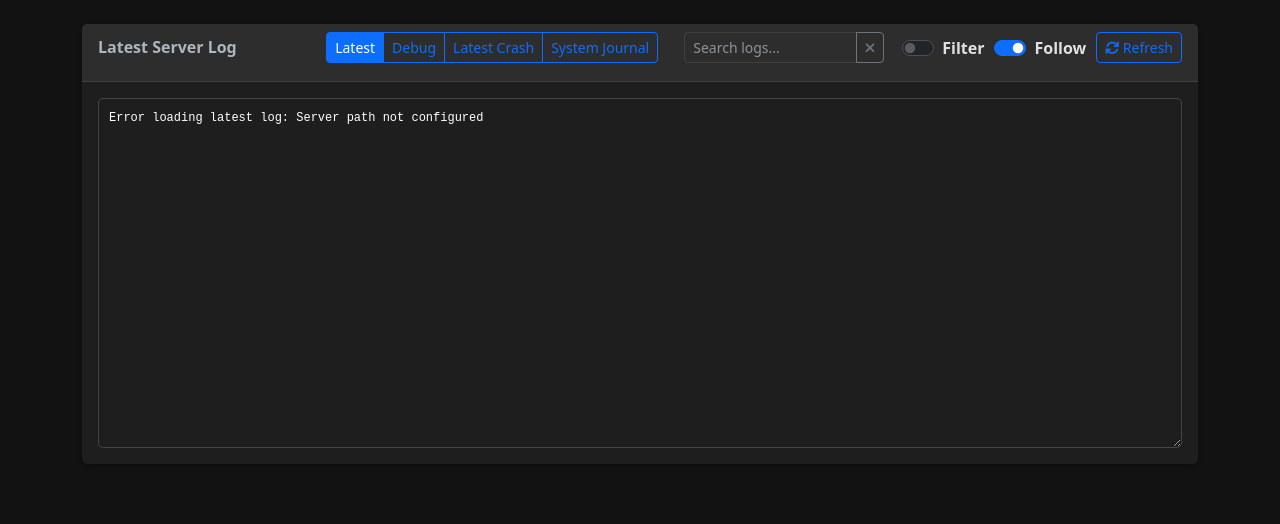
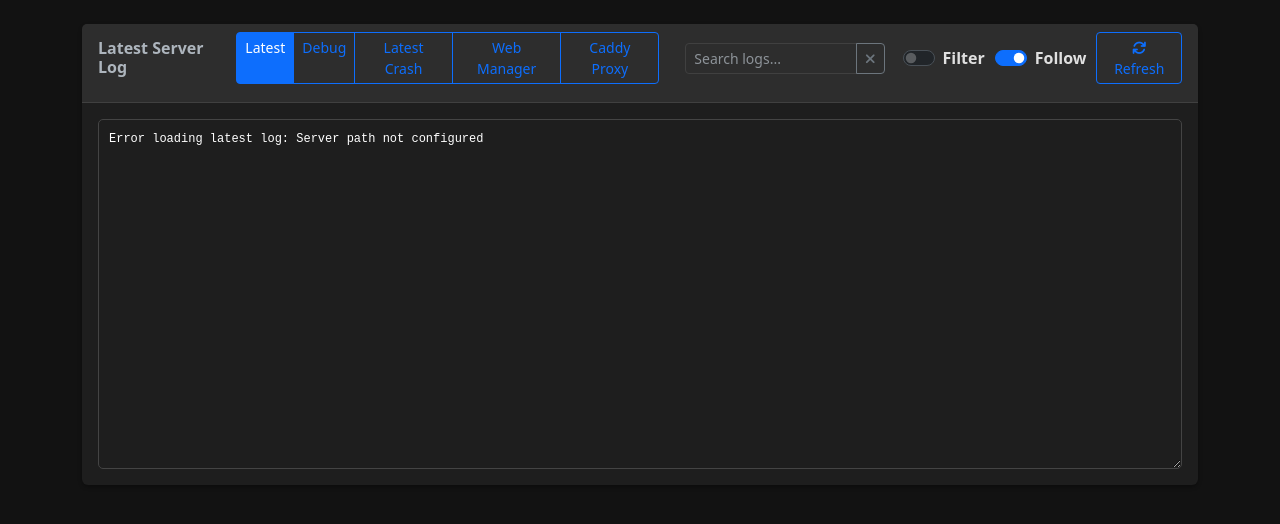
Before and after one commit to Hr46ph/vaulthunters_web_manager, a Flask app: page /logs in a window 1280 px wide. Shown: the part 56-580 px from the top of the page. Run offline with Flask 3, Linux system fonts and the light colour scheme; the visitor is signed in with stand-in values (Sample User, id 1); parts of the project's set-up code (start-up, migrations or seed data) failed here and were passed over; some libraries are stand-ins or nearby versions.

Commit message:
Improve server startup and UI enhancements for v1.1.0
- Use systemd-run for proper server process isolation from web manager
- Enhance server properties modal with cleaner layout and better UX
- Improve log viewer with separated journal sources (Web Manager/Caddy)
- Remove unnecessary alerts and improve user feedback flow

🤖 Generated with [Claude Code](https://claude.ai/code)

Co-Authored-By: Claude <noreply@anthropic.com>

```diff
--- a/static/js/app.js
+++ b/static/js/app.js
@@ -841,48 +841,49 @@ function loadServerPropertiesModal() {
 
 function populatePropertiesIssues(issues) {
     const issuesContainer = document.getElementById('propertiesIssuesList');
+    const overviewSummary = document.getElementById('propertiesOverviewSummary');
     if (!issuesContainer) return;
 
+    // Populate overview summary
+    if (overviewSummary) {
+        const criticalCount = issues.filter(issue => issue.severity === 'critical').length;
+        const warningCount = issues.filter(issue => issue.severity === 'warning').length;
+
+        let summaryText = `${issues.length} setting${issues.length > 1 ? 's' : ''} need${issues.length === 1 ? 's' : ''} attention`;
+        if (criticalCount > 0) {
+            summaryText += ` (${criticalCount} critical)`;
+        }
+        overviewSummary.textContent = summaryText;
+    }
+
+    // Populate issues list with clean layout
     let html = '';
 
     issues.forEach((issue, index) => {
-        const severityBadge = issue.severity === 'critical' ?
-            '<span class="badge bg-danger">Critical</span>' :
-            '<span class="badge bg-warning">Warning</span>';
+        const severityIcon = issue.severity === 'critical' ?
+            '<i class="fas fa-exclamation-circle text-danger"></i>' :
+            '<i class="fas fa-exclamation-triangle text-warning"></i>';
 
         html += `
-            <div class="card mb-3">
-                <div class="card-header d-flex justify-content-between align-items-center">
-                    <h6 class="mb-0">
-                        <i class="fas fa-cog"></i> ${issue.name}
-                        ${severityBadge}
-                    </h6>
+            <div class="mb-4 ${index < issues.length - 1 ? 'pb-3 border-bottom' : ''}">
+                <div class="d-flex align-items-center mb-2">
+                    ${severityIcon}
+                    <strong class="ms-2">${issue.name}</strong>
                 </div>
-                <div class="card-body">
-                    <p class="mb-2">${issue.description}</p>
-
-                    <div class="row mb-3">
-                        <div class="col-md-6">
-                            <strong>Current Value:</strong>
-                            <code class="text-danger">${issue.current_value}</code>
-                        </div>
-                        <div class="col-md-6">
-                            <strong>Required Value:</strong>
-                            <code class="text-success">${issue.required_value}</code>
-                        </div>
+                <p class="mb-2 text-muted">${issue.description}</p>
+                <div class="row mb-2">
+                    <div class="col-md-6">
+                        <small class="text-muted">Current:</small>
+                        <code class="d-block text-danger">${issue.current_value}</code>
                     </div>
-
-                    <div class="alert alert-sm alert-info mb-2">
-                        <i class="fas fa-info-circle"></i>
-                        <strong>Why this is needed:</strong> ${issue.technical_details}
+                    <div class="col-md-6">
+                        <small class="text-muted">Required:</small>
+                        <code class="d-block text-success">${issue.required_value}</code>
                     </div>
-
-                    ${issue.security_note ? `
-                        <div class="alert alert-sm alert-warning mb-0">
-                            <i class="fas fa-shield-alt"></i>
-                            <strong>Security Note:</strong> ${issue.security_note}
-                        </div>
-                    ` : ''}
+                </div>
+                <div class="small text-muted">
+                    <i class="fas fa-info-circle"></i> ${issue.technical_details}
+                    ${issue.security_note ? `<br><i class="fas fa-shield-alt text-danger"></i> <span class="text-danger">${issue.security_note}</span>` : ''}
                 </div>
             </div>
         `;
@@ -892,38 +893,35 @@ function populatePropertiesIssues(issues) {
 }
 
 function configurePasswordOptions(validation) {
-    const keepPasswordOption = document.getElementById('keepPasswordOption');
+    const rconPasswordSection = document.getElementById('rconPasswordSection');
     const generatePasswordOption = document.getElementById('generatePassword');
     const customPasswordOption = document.getElementById('customPassword');
-    const keepPasswordRadio = document.getElementById('keepPassword');
 
-    // Check if there's an RCON password issue and if password already exists
-    const hasRconPasswordIssue = validation.issues && validation.issues.some(issue => issue.setting === 'rcon.password');
+    // Check if there's an RCON password issue (missing password or RCON disabled)
+    const hasRconPasswordIssue = validation.issues && validation.issues.some(issue =>
+        issue.setting === 'rcon.password' || issue.setting === 'enable-rcon'
+    );
     const hasExistingPassword = validation.has_rcon_password;
+    const rconEnabled = validation.rcon_enabled !== false; // Default to true if not specified
 
-    if (hasRconPasswordIssue && hasExistingPassword) {
-        // Password exists but there's still an issue - show keep password option
-        // This shouldn't normally happen with our fixed logic, but just in case
-        keepPasswordOption.style.display = 'block';
-        keepPasswordRadio.checked = true;
-        generatePasswordOption.checked = false;
-    } else if (hasRconPasswordIssue && !hasExistingPassword) {
-        // No password exists - hide keep password option, default to generate
-        keepPasswordOption.style.display = 'none';
-        generatePasswordOption.checked = true;
-    } else if (hasExistingPassword) {
-        // Password exists and no issue - show keep password option as default
-        keepPasswordOption.style.display = 'block';
-        keepPasswordRadio.checked = true;
-        generatePasswordOption.checked = false;
-    } else {
-        // No password and no issue - hide keep password option
-        keepPasswordOption.style.display = 'none';
-        generatePasswordOption.checked = true;
+    // Only show RCON password section if:
+    // 1. RCON password is missing/empty, OR
+    // 2. RCON is disabled and needs to be enabled
+    const shouldShowPasswordSection = hasRconPasswordIssue && (!hasExistingPassword || !rconEnabled);
+
+    if (shouldShowPasswordSection && rconPasswordSection) {
+        rconPasswordSection.style.display = 'block';
+
+        // Default to generate password
+        if (generatePasswordOption) generatePasswordOption.checked = true;
+        if (customPasswordOption) customPasswordOption.checked = false;
+
+        // Set up event listeners for password options
+        setupPasswordOptionListeners();
+    } else if (rconPasswordSection) {
+        // Hide the password section if not needed
+        rconPasswordSection.style.display = 'none';
     }
-
-    // Set up event listeners for password options (needed for dynamically shown options)
-    setupPasswordOptionListeners();
 }
 
 function setupPasswordOptionListeners() {
@@ -970,8 +968,11 @@ function applyServerProperties() {
     const passwordOption = document.querySelector('input[name="passwordOption"]:checked')?.value || 'generate';
     const customPassword = document.getElementById('customRconPassword')?.value || '';
 
-    // Validate custom password if selected
-    if (passwordOption === 'custom' && customPassword.length < 8) {
+    // Only validate if password section is visible and custom is selected
+    const rconPasswordSection = document.getElementById('rconPasswordSection');
+    const isPasswordSectionVisible = rconPasswordSection && rconPasswordSection.style.display !== 'none';
+
+    if (isPasswordSectionVisible && passwordOption === 'custom' && customPassword.length < 8) {
         showAlert('Error', 'Custom RCON password must be at least 8 characters long.');
         return;
     }
@@ -982,8 +983,8 @@ function applyServerProperties() {
 
     const requestData = {
         restart_server: restartOption === 'restart',
-        custom_rcon_password: passwordOption === 'custom' ? customPassword : null,
-        keep_existing_password: passwordOption === 'keep'
+        custom_rcon_password: isPasswordSectionVisible && passwordOption === 'custom' ? customPassword : null,
+        keep_existing_password: false // Removed keep password option
     };
 
     fetch('/api/server-properties/apply', {
@@ -1027,14 +1028,7 @@ function applyServerProperties() {
             // Hide properties alert if visible
             dismissPropertiesAlert();
 
-            // Show success message in a simpler way
-            if (data.restart_performed) {
-                alert('Configuration applied successfully! Server has been restarted with the new configuration.');
-            } else if (data.restart_required) {
-                alert('Configuration applied successfully! Please restart the server for changes to take effect.');
-            } else {
-                alert('Configuration applied successfully!');
-            }
+            // Configuration applied successfully - no popup needed
 
             // Refresh page immediately to show updated status
             window.location.reload();
@@ -1048,14 +1042,14 @@ function applyServerProperties() {
                 errorMessage += '\n\nNote: Configuration changes were applied successfully, but server restart failed. Please manually restart the server for changes to take effect.';
             }
 
-            alert('Configuration Failed: ' + errorMessage);
+            showAlert('Configuration Failed', errorMessage);
         }
     })
     .catch(error => {
         applyBtn.disabled = false;
         applyBtn.innerHTML = originalBtnText;
         console.error('Server properties apply error:', error);
-        alert('Network Error: Failed to apply server properties. Please check your connection and try again.\n\nError details: ' + error.message);
+        showAlert('Network Error', 'Failed to apply server properties. Please check your connection and try again.\n\nError details: ' + error.message);
     });
 }
 
--- a/templates/logs.html
+++ b/templates/logs.html
@@ -95,15 +95,12 @@
                                 <input type="radio" class="btn-check" name="log-type" id="log-type-crash" autocomplete="off">
                                 <label class="btn btn-outline-primary btn-sm" for="log-type-crash">Latest Crash</label>
 
-                                <input type="radio" class="btn-check" name="log-type" id="log-type-journal" autocomplete="off">
-                                <label class="btn btn-outline-primary btn-sm" for="log-type-journal">System Journal</label>
+                                <input type="radio" class="btn-check" name="log-type" id="log-type-web-manager" autocomplete="off">
+                                <label class="btn btn-outline-primary btn-sm" for="log-type-web-manager">Web Manager</label>
+
+                                <input type="radio" class="btn-check" name="log-type" id="log-type-caddy" autocomplete="off">
+                                <label class="btn btn-outline-primary btn-sm" for="log-type-caddy">Caddy Proxy</label>
                             </div>
-
-                            <!-- Journal Service Selector (shown only when journal is selected) -->
-                            <select class="form-select form-select-sm me-2" id="journal-service-selector" style="width: 180px; display: none;">
-                                <option value="vaulthunters_web_manager">Web Manager</option>
-                                <option value="caddy">Caddy Proxy</option>
-                            </select>
 
                             <div class="input-group input-group-sm me-2" style="width: 200px;">
                                 <input type="text" class="form-control" id="search-unified" placeholder="Search logs...">
@@ -150,7 +147,8 @@
         latest: { title: 'Latest Server Log', canFollow: true, endpoint: '/logs/content/latest', streamEndpoint: '/logs/stream/latest' },
         debug: { title: 'Debug Server Log', canFollow: true, endpoint: '/logs/content/debug', streamEndpoint: '/logs/stream/debug' },
         crash: { title: 'Latest Crash Report', canFollow: false, endpoint: '/logs/crash/list', streamEndpoint: null },
-        journal: { title: 'System Journal', canFollow: true, endpoint: '/logs/journal', streamEndpoint: '/logs/journal/stream' }
+        'web-manager': { title: 'Web Manager Journal', canFollow: true, endpoint: '/logs/journal', streamEndpoint: '/logs/journal/stream', service: 'vaulthunters_web_manager' },
+        'caddy': { title: 'Caddy Proxy Journal', canFollow: true, endpoint: '/logs/journal', streamEndpoint: '/logs/journal/stream', service: 'caddy' }
     };
 
     // Helper function to check if user is at bottom of log window
@@ -279,23 +277,10 @@
         // Update current log type
         currentLogType = newLogType;
 
-        // Show/hide journal service selector
-        const journalSelector = document.getElementById('journal-service-selector');
-        if (journalSelector) {
-            if (newLogType === 'journal') {
-                journalSelector.style.display = 'block';
-                // Update title to include service name
-                const serviceName = journalSelector.value;
-                const serviceDisplayName = journalSelector.options[journalSelector.selectedIndex].text;
-                document.getElementById('log-title').textContent = `${logTypeConfig[newLogType].title} - ${serviceDisplayName}`;
-            } else {
-                journalSelector.style.display = 'none';
-                // Update title normally
-                const titleElement = document.getElementById('log-title');
-                if (titleElement) {
-                    titleElement.textContent = logTypeConfig[newLogType].title;
-                }
-            }
+        // Update title
+        const titleElement = document.getElementById('log-title');
+        if (titleElement) {
+            titleElement.textContent = logTypeConfig[newLogType].title;
         }
 
         // Update follow checkbox state based on log type capability
@@ -374,10 +359,8 @@
 
         // Build endpoint with service parameter for journal logs
         let endpoint = config.endpoint;
-        if (currentLogType === 'journal') {
-            const journalSelector = document.getElementById('journal-service-selector');
-            const serviceName = journalSelector ? journalSelector.value : 'vaulthunters_web_manager';
-            endpoint += `?service=${serviceName}`;
+        if (config.service) {
+            endpoint += `?service=${config.service}`;
         }
 
         fetch(endpoint)
@@ -437,10 +420,8 @@
 
         // Build stream endpoint with service parameter for journal logs
         let streamEndpoint = config.streamEndpoint;
-        if (currentLogType === 'journal') {
-            const journalSelector = document.getElementById('journal-service-selector');
-            const serviceName = journalSelector ? journalSelector.value : 'vaulthunters_web_manager';
-            streamEndpoint += `?service=${serviceName}`;
+        if (config.service) {
+            streamEndpoint += `?service=${config.service}`;
         }
 
         // Create SSE connection
@@ -664,21 +645,6 @@
             });
         }
 
-        // Set up journal service selector
-        const journalSelector = document.getElementById('journal-service-selector');
-        if (journalSelector) {
-            journalSelector.addEventListener('change', function() {
-                if (currentLogType === 'journal') {
-                    // Update title to include new service name
-                    const serviceDisplayName = this.options[this.selectedIndex].text;
-                    document.getElementById('log-title').textContent = `${logTypeConfig.journal.title} - ${serviceDisplayName}`;
-
-                    // Stop current streaming and refresh with new service
-                    stopFollow();
-                    refreshCurrentLog();
-                }
-            });
-        }
 
         // Initial load
         setTimeout(() => {
```
Also changed, not shown: services/system_control.py (+4 -4 lines), templates/index.html (+35 -40 lines).
